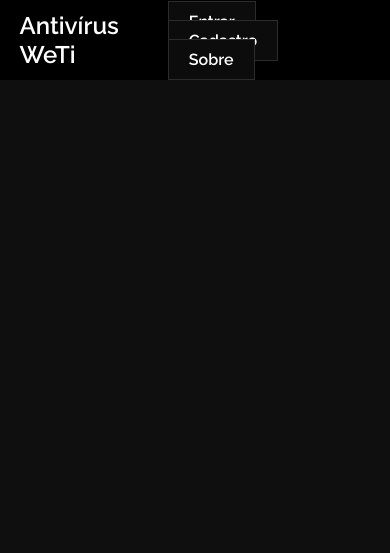
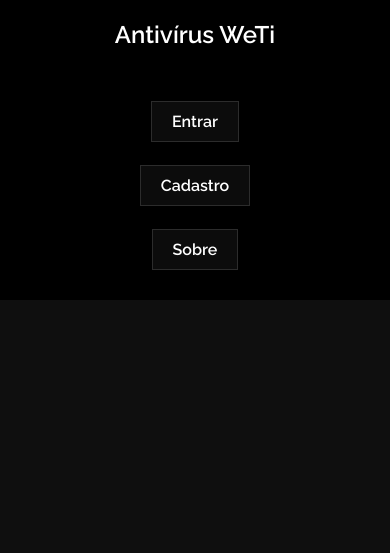
Before and after one commit to WesleyTelesBenette/Antivirus-Site, a plain HTML site: page index.html in a window 390 px wide. Drawn offline with Linux system fonts and the light colour scheme.

Commit message:
Um pouco de transition e variáveis

```diff
--- a/index.html
+++ b/index.html
@@ -8,18 +8,25 @@
         <link rel="stylesheet" href="style.css"/>
     </head>
     <body>
-        <nav class="barraNav">
-            <header class="barraNav__header">
+        <header class="barraNav">
+            <h1 class="barraNav__header">
                 Antivírus WeTi
-            </header>
-            <div class="barraNav__button">
+            </h1>
+            <nav class="barraNav__button">
                 <a href="a" class="barraNav__button__item">Entrar</a>
                 <a href="aa" class="barraNav__button__item">Cadastro</a>
                 <a href="ac" class="barraNav__button__item">Sobre</a>
-            </div>
-        </nav>
+            </nav>
+        </header>
 
         <main class="class-main">
+
+            <header>
+
+            </header>
+
+
+
 
         </main>
     </body>
--- a/style.css
+++ b/style.css
@@ -4,22 +4,39 @@
     padding: 0;
     margin: 0;
 }
-
+:root{
+    --color-background: #0f0f0f;
+    --color-text-01: #ffffff;
+}
 body {
+    display: flex;
+    flex-direction: row;
+    align-items: center;
     height: 100vh;
-    background-color: #0f0f0f;
-    color: white;
+    background-color: var(--color-background);
+    color: var(--color-text-01);
     font-family: 'Raleway', Arial;
     font-weight: 500;
 }
 
+main {
+    padding-top: 16rem;
+    padding-left: 1rem;
+}
+
 .barraNav {
     display: flex;
-    background-color: black;
-    height: 80px;
+    background-color: #000000;
+
     align-items: center;
     justify-content: space-between;
     flex-wrap: nowrap;
+
+    position: fixed;
+    top: 0;
+    left: 0;
+    right: 0;
+    width: 100vw;
 }
 
 .barraNav__header {
@@ -36,41 +53,29 @@ body {
     margin: 10px;
     padding: 10px 20px;
     text-decoration: none;
-    animation: anim-out__barraNav__button__item 700ms;
-    color: white;
+    color: var(--color-text-01);
     background-color: #0c0c0c;
     border: 1px solid #2c2c2c;
+    transition: all 300ms ease-in-out 0s;
 }
 
 .barraNav__button__item:hover {
-    animation: anim-in__barraNav__button__item 300ms;
     color: rgb(0, 132, 255);
     background-color: #00080c;
     border: 1px solid rgb(0, 132, 255);
 }
 
-@keyframes anim-in__barraNav__button__item {
-    0% {
-        color: white;
-        background-color: #0c0c0c;
-        border: 1px solid #2c2c2c;
+/* Averiguar melhor técnicas de responsividade */
+@media(max-width:650px){
+    .barraNav {
+        display: flex;
+        flex-direction: column;
+        gap: 0.2rem;
     }
-    100% {
-        color: rgb(0, 132, 255);
-        background-color: #00080c;
-        border: 1px solid rgb(0, 132, 255);
+    .barraNav__button {
+        display: flex;
+        flex-direction: column;
+        align-items: center;
+        gap: 0.2rem;
     }
 }
-
-@keyframes anim-out__barraNav__button__item {
-    0% {
-        color: rgb(0, 132, 255);
-        background-color: #00080c;
-        border: 1px solid rgb(0, 132, 255);
-    }
-    100% {
-        color: white;
-        background-color: #0c0c0c;
-        border: 1px solid #2c2c2c;
-    }
-}
```
